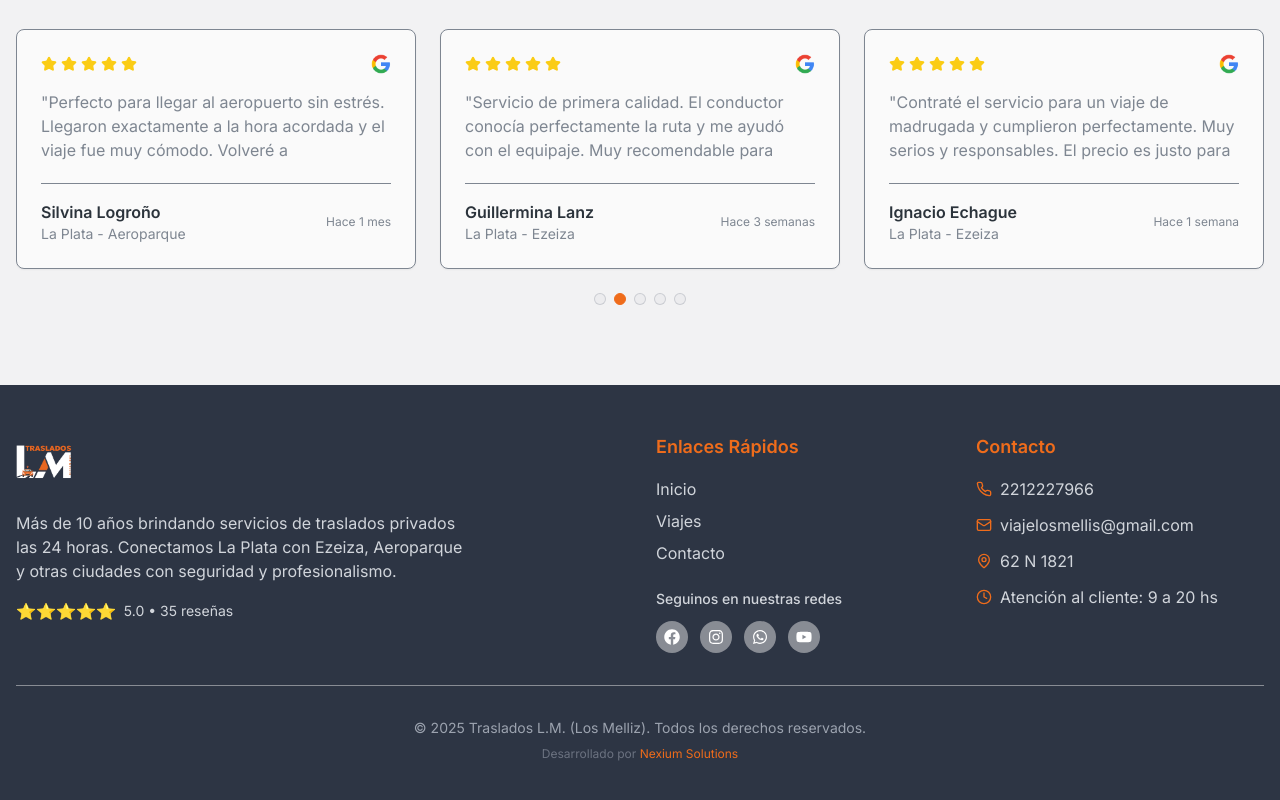
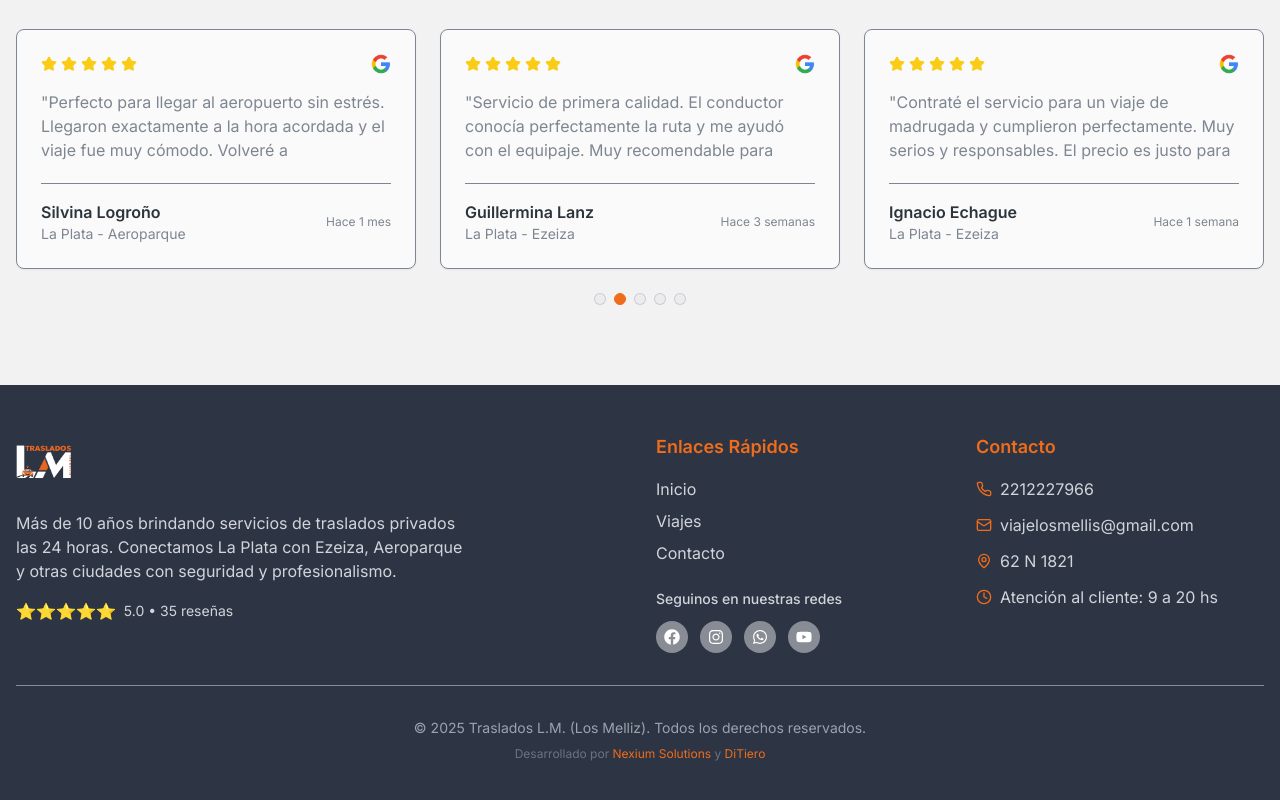
Before and after one commit to eltanook/traslados-lm, a Next.js app: page / in a window 1280 px wide. Shown: the part 4519-5319 px from the top of the page. Built offline with nearby package versions, Linux system fonts and the light colour scheme.

Commit message:
footer DiTiero

```diff
--- a/components/footer.tsx
+++ b/components/footer.tsx
@@ -128,6 +128,13 @@ export function Footer() {
               className="text-brand-orange hover:text-brand-orange/80 transition-colors"
             >
               Nexium Solutions
+            </Link>{" "}y{" "}
+            <Link
+              href="https://ditiero.shop/"
+              target="_blank"
+              className="text-brand-orange hover:text-brand-orange/80 transition-colors"
+            >
+              DiTiero
             </Link>
           </p>
         </div>
```
